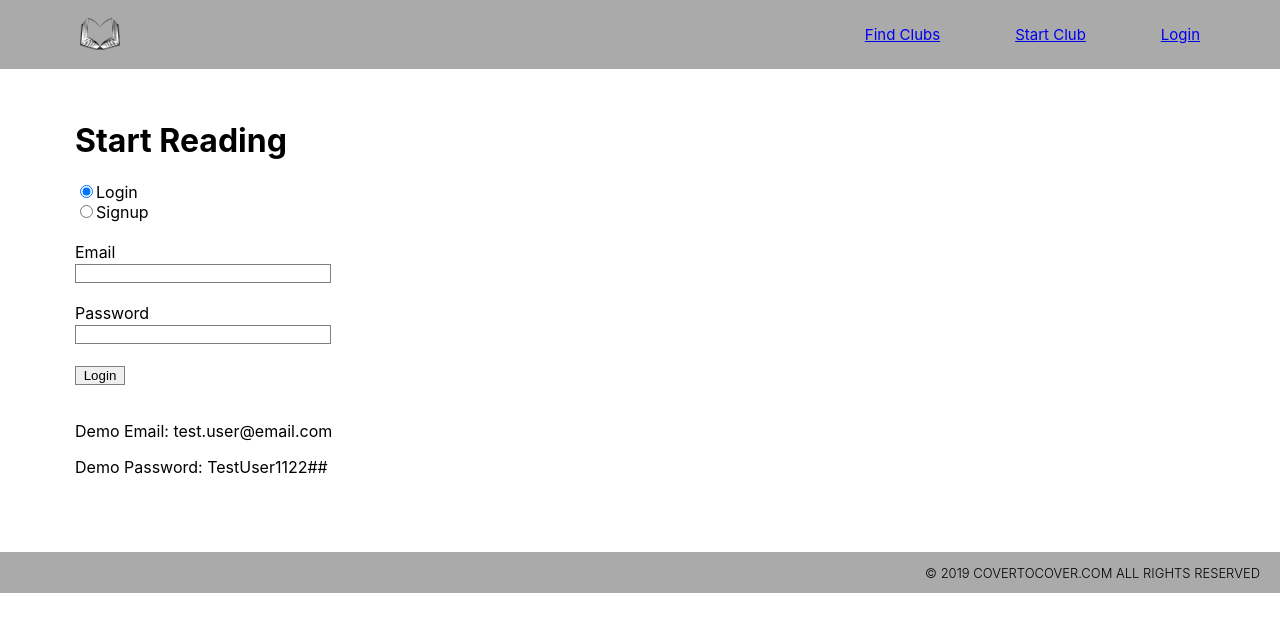
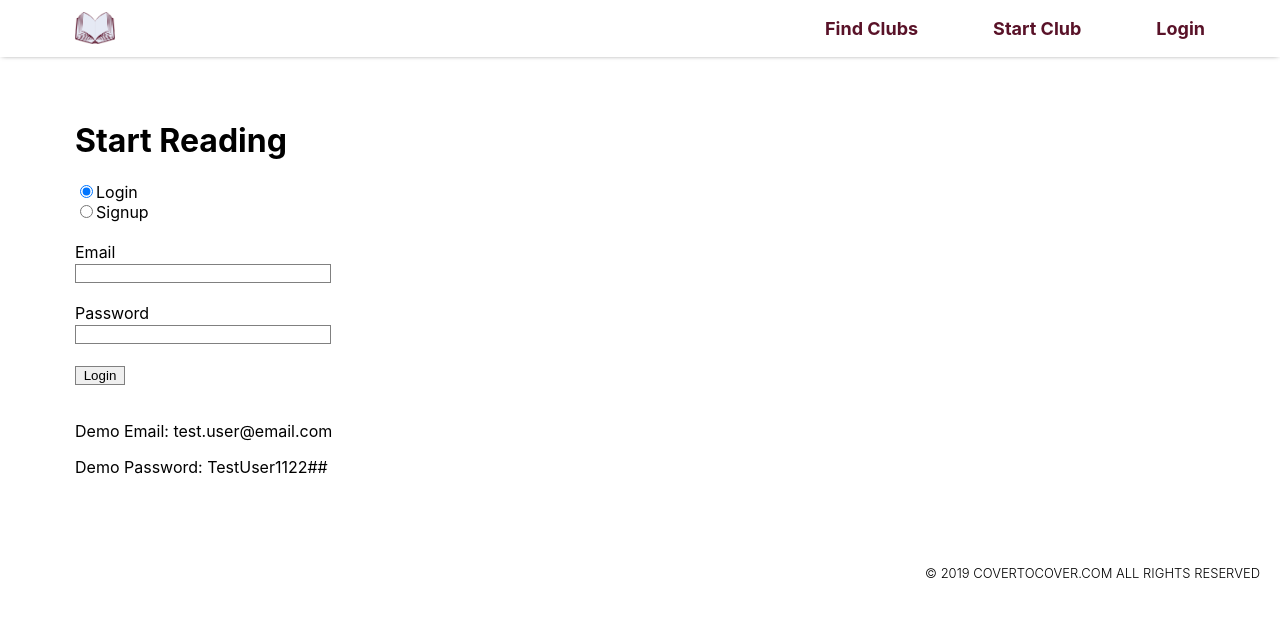
Before and after one commit to legsateri/cover-to-cover-app, a React (Create React App) app: page /login in a window 1280 px wide. Shown: the top 632 px of the page. Built offline with nearby package versions, Linux system fonts and the light colour scheme.

Commit message:
style site navigation

```diff
--- a/src/components/Footer/Footer.css
+++ b/src/components/Footer/Footer.css
@@ -5,7 +5,6 @@
         text-align: center;
         font-weight: 300;
         font-style: normal;
-        background-color: #aaa;
         margin-top: 75px;
     }
 }
--- a/src/components/Navigation/Navigation.css
+++ b/src/components/Navigation/Navigation.css
@@ -5,48 +5,53 @@
         left: 0;
         right: 0;
         z-index: 10;
-        background-color: #aaa;
         font-size: 12px;
+        color: #591228;
+        background-color: white;
+        -webkit-box-shadow: 0px 0px 5px -2px rgba(0, 0, 0, 0.75);
+        -moz-box-shadow: 0px 0px 5px -2px rgba(0, 0, 0, 0.75);
+        box-shadow: 0px 0px 5px -2px rgba(0, 0, 0, 0.75);
     }
-
-    .right_justify  {
+    .right_justify {
         text-align: right;
         display: flex;
     }
-
     .left_justify {
         text-align: left;
         display: flex;
         justify-content: space-between;
     }
-
     .space_between {
-        padding-right: 30px;
+        padding-right: 10px;
+        font-weight: bold
     }
-
+    .link_style:link {
+        text-decoration: none;
+        color: #591228;
+    }
+    .link_style:visited {
+        color: #591228;
+    }
     img {
         width: 35px;
-        padding-left: 30px;
+        padding-left: 20px;
         padding-top: 5px;
     }
 }
 
 @media only screen and (min-width: 750px) {
     .navigation {
-        font-size: 15px;
+        font-size: 18px;
     }
-
-    .left_justify {
-        padding: 10px 5px;
-    }
-
     .space_between {
         padding-right: 75px;
     }
-
     img {
         width: 40px;
-        padding-top: 8px;
         padding-left: 75px;
+        padding-top: 12px;
+    }
+    .link_style:hover {
+        color: #1C2D44;
     }
 }
--- a/src/components/Navigation/Navigation.js
+++ b/src/components/Navigation/Navigation.js
@@ -25,9 +25,9 @@ class Navigation extends Component {
                     <Link to='/'><img src={require('./logo.png')} alt='cover to cover logo' /></Link>
 
                     <div className='right_justify'>
-                        <Link to='/clubs'><p className='space_between'>Find Clubs</p></Link>
-                        <Link to='/add-club'><p className='space_between'>Start Club</p></Link>
-                        <Link to='/login'><p className='space_between'>Login</p></Link>
+                        <Link to='/clubs' className='link_style' style={{ textDecoration: 'none' }}><p className='space_between'>Find Clubs</p></Link>
+                        <Link to='/add-club' className='link_style' style={{ textDecoration: 'none' }}><p className='space_between'>Start Club</p></Link>
+                        <Link to='/login' className='link_style' style={{ textDecoration: 'none' }}><p className='space_between'>Login</p></Link>
                     </div>
                 </div>
             </>
@@ -41,9 +41,9 @@ class Navigation extends Component {
                     <Link to='/'><img src={require('./logo.png')} alt='cover to cover logo' /></Link>
 
                     <div className='right_justify'>
-                        <Link to='/clubs'><p className='space_between'>Find Clubs</p></Link>
-                        <Link to='/add-club'><p className='space_between'>Start Club</p></Link>
-                        <Link onClick={this.handleLogout} to='/'><p className='space_between'>Logout</p></Link>
+                        <Link to='/clubs' className='link_style' style={{ textDecoration: 'none' }}><p className='space_between'>Find Clubs</p></Link>
+                        <Link to='/add-club' className='link_style' style={{ textDecoration: 'none' }}><p className='space_between'>Start Club</p></Link>
+                        <Link onClick={this.handleLogout} to='/' style={{ textDecoration: 'none' }} className='link_style'><p className='space_between'>Logout</p></Link>
                     </div>
                 </div>
             </>
```
Also changed, not shown: src/components/Navigation/logo.png.
